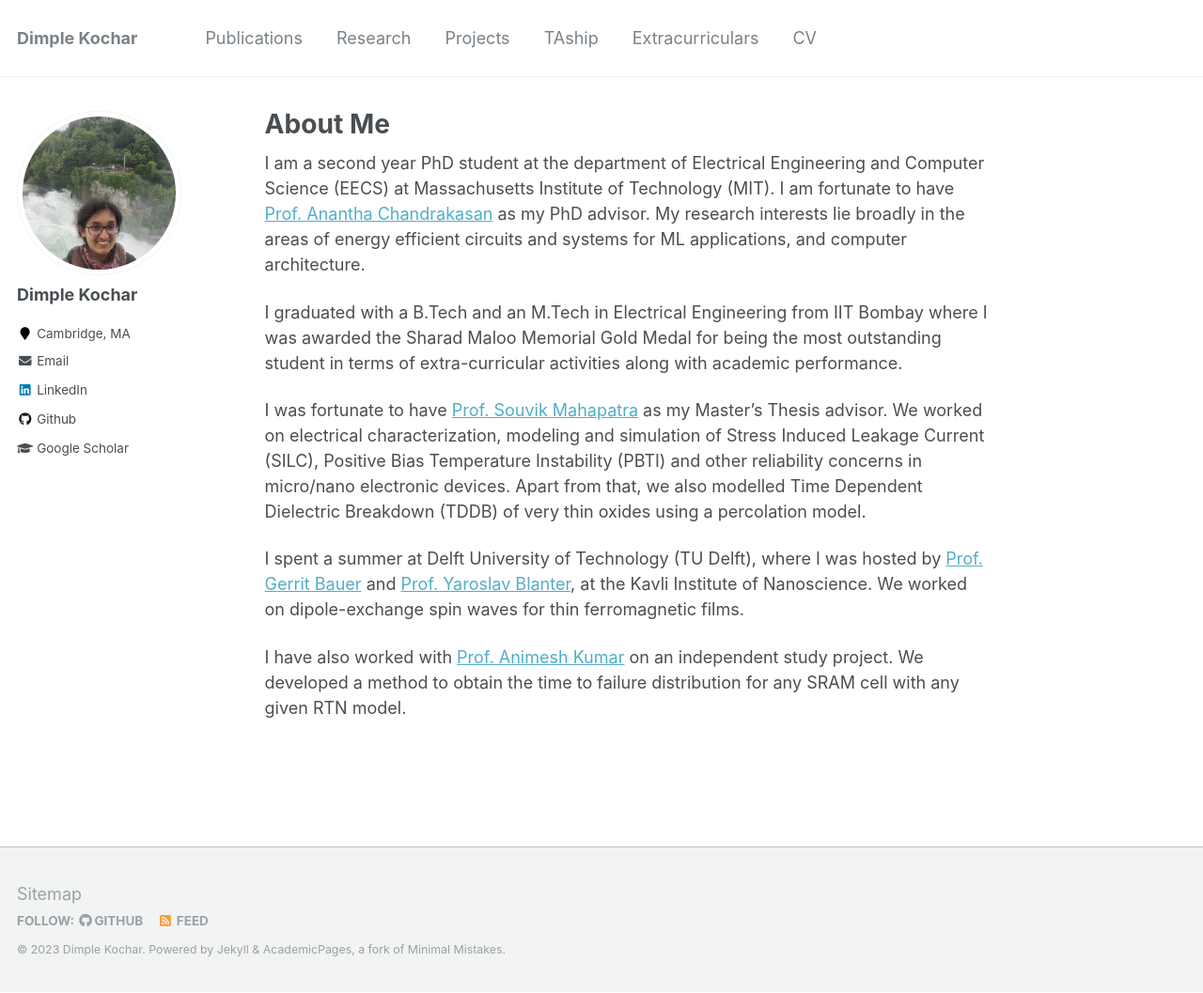
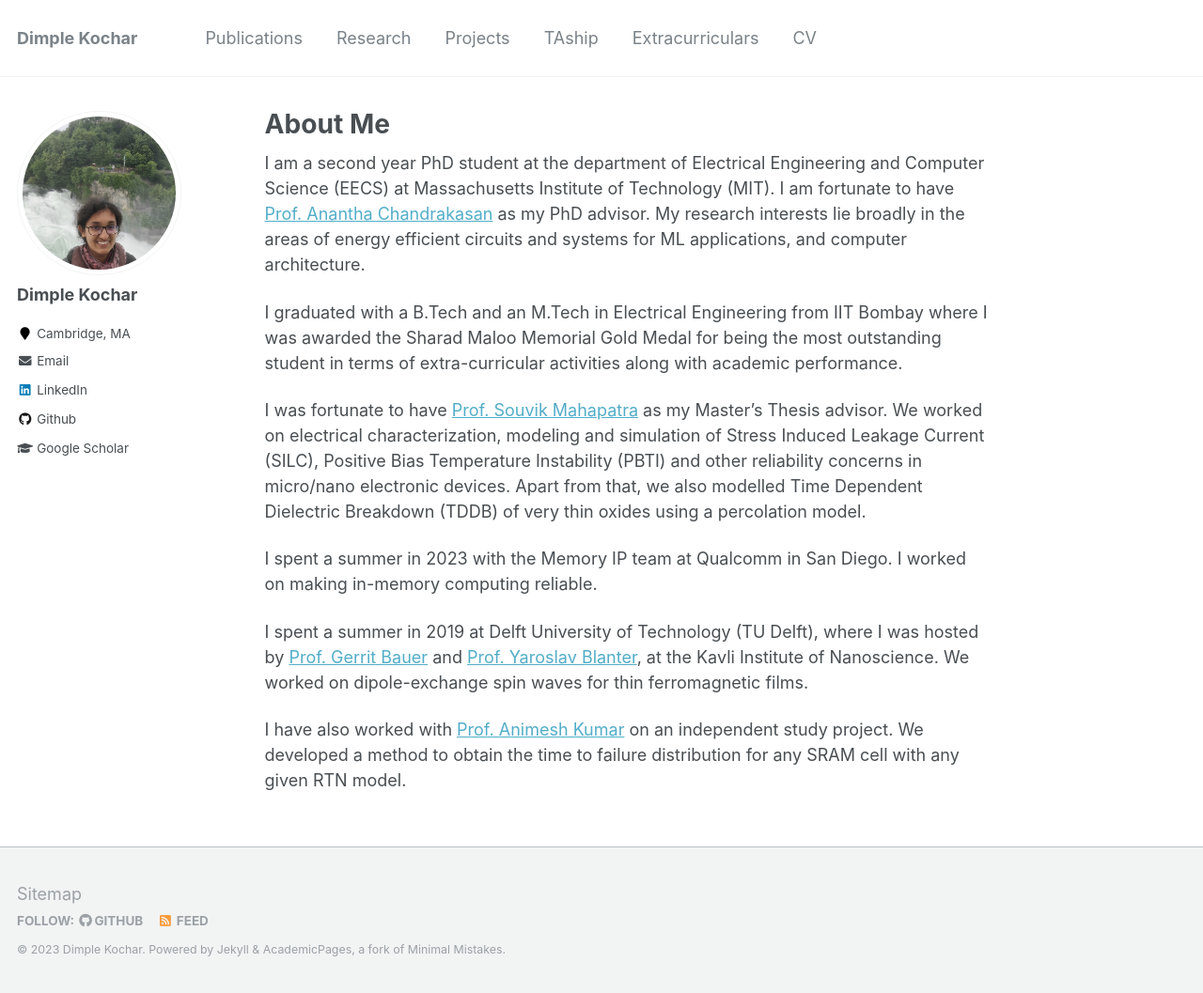
Before and after one commit to dimplekochar/dimplekochar.github.io, a Jekyll site: the page built from _pages/about.md, in a window 1280 px wide and 1057 px high. Shown: the whole window at 94% size. Built offline with Jekyll 4.4.1, drawn with Linux system fonts in a browser that asks for light colours.

Commit message:
Update about.md

```diff
--- a/_pages/about.md
+++ b/_pages/about.md
@@ -15,6 +15,8 @@ I graduated with a B.Tech and an M.Tech in Electrical Engineering from IIT Bomba
 
 I was fortunate to have [Prof. Souvik Mahapatra](https://www.ee.iitb.ac.in/wiki/faculty/souvik?s=model) as my Master's Thesis advisor. We worked on electrical characterization, modeling and simulation of Stress Induced Leakage Current (SILC), Positive Bias Temperature Instability (PBTI) and other reliability concerns in micro/nano electronic devices. Apart from that, we also modelled Time Dependent Dielectric Breakdown (TDDB) of very thin oxides using a percolation model.
 
-I spent a summer at Delft University of Technology (TU Delft), where I was hosted by [Prof. Gerrit Bauer](https://www.tudelft.nl/en/faculty-of-applied-sciences/about-faculty/departments/quantum-nanoscience/prof-dr-gerrit-bauer/) and [Prof. Yaroslav Blanter](https://www.tudelft.nl/en/faculty-of-applied-sciences/about-faculty/departments/quantum-nanoscience/prof-dr-yaroslav-blanter/), at the Kavli Institute of Nanoscience. We worked on dipole-exchange spin waves for thin ferromagnetic films.
+I spent a summer in 2023 with the Memory IP team at Qualcomm in San Diego. I worked on making in-memory computing reliable.
+
+I spent a summer in 2019 at Delft University of Technology (TU Delft), where I was hosted by [Prof. Gerrit Bauer](https://www.tudelft.nl/en/faculty-of-applied-sciences/about-faculty/departments/quantum-nanoscience/prof-dr-gerrit-bauer/) and [Prof. Yaroslav Blanter](https://www.tudelft.nl/en/faculty-of-applied-sciences/about-faculty/departments/quantum-nanoscience/prof-dr-yaroslav-blanter/), at the Kavli Institute of Nanoscience. We worked on dipole-exchange spin waves for thin ferromagnetic films.
 
 I have also worked with [Prof. Animesh Kumar](https://www.ee.iitb.ac.in/~animesh/) on an independent study project. We developed a method to obtain the time to failure distribution for any SRAM cell with any given RTN model.
```
